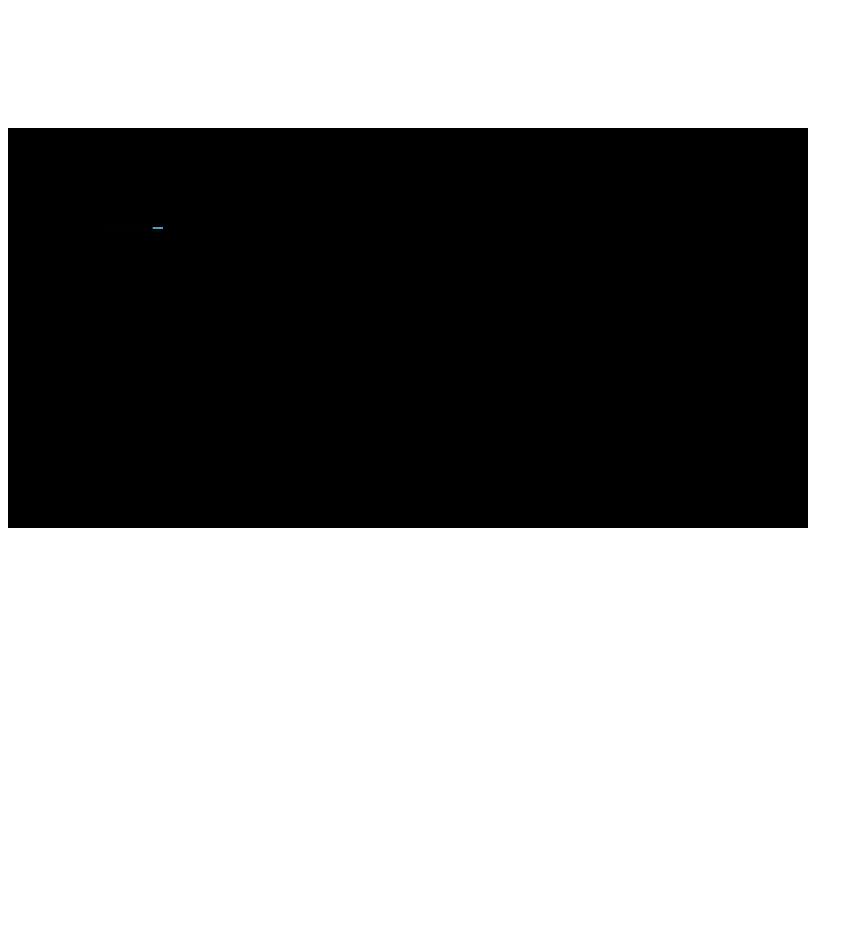
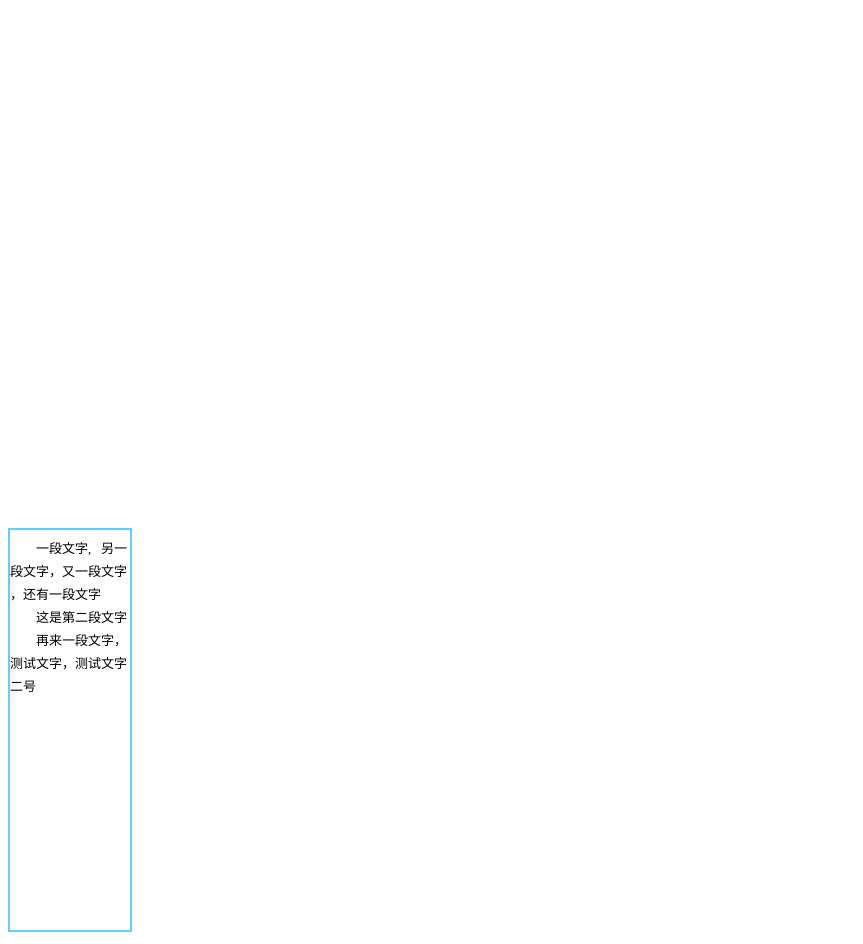
Before and after one commit to LifeOrLife/chart, a website built with Vite: page index.html in a window 1280 px wide. Shown: the part 1480-2424 px from the top of the page, without its empty margins (0-863 px from the left). Built offline with nearby package versions, Linux system fonts and the light colour scheme.

Commit message:
feat: 文字分段渲染

```diff
--- a/index.html
+++ b/index.html
@@ -1,20 +1,18 @@
 <!DOCTYPE html>
 <html lang="en">
+
 <head>
 	<meta charset="UTF-8" />
 	<meta http-equiv="X-UA-Compatible" content="IE=edge" />
 	<meta name="viewport" content="width=device-width, initial-scale=1.0" />
-		<link
-			rel="shortcut icon"
-			href="https://avatars.githubusercontent.com/u/76618355?s=200&v=4"
-			type="image/png"
-		/>
+	<link rel="shortcut icon" href="https://avatars.githubusercontent.com/u/76618355?s=200&v=4" type="image/png" />
 	<title>chart</title>
 	<style>
 		.chart {
 			width: 800px;
 			height: 400px;
 		}
+
 		.text {
 			width: 120px;
 			height: 400px;
@@ -28,8 +26,9 @@
 	<div id="pie" class="chart"></div>
 	<div id="map" class="chart"></div>
 	<div id="wind" class="chart"></div>
-		<canvas id="text" class="text"></canvas>
+	<canvas id="text" class="text" style="border: 2px solid #6cf;"></canvas>
 	<!-- <script type="module" src="./src/main.ts"></script> -->
-		<script type="module" src="./src/renderwind.ts"></script>
+	<script type="module" src="./src/rendertext.ts"></script>
 </body>
+
 </html>
--- a/src/packages/text/index.ts
+++ b/src/packages/text/index.ts
@@ -1,6 +1,7 @@
 /**
  * canvas绘制文字，自动换行
  * 可设置文字的大小，颜色，字体等
+ * todo: 主动换行分段
  */
 
 interface textObj {
@@ -8,13 +9,15 @@ interface textObj {
 	ctx: CanvasRenderingContext2D;
 	width: number;
 	height: number;
+	line: number;
 }
 
 const obj: textObj = {
 	el: null,
 	ctx: null,
 	width: 0,
-	height: 0
+	height: 0,
+	line: 0
 };
 
 const config: {
@@ -26,7 +29,8 @@ export function drawText(canvas: HTMLCanvasElement, text: string): void {
 	config.size = 13;
 	config.h = 20;
 	config.line = 1;
-	calaText(text);
+	// calaText(text);
+	splitParagraph(text);
 }
 
 function initCanvas(canvas: HTMLCanvasElement) {
@@ -52,21 +56,49 @@ function initCanvas(canvas: HTMLCanvasElement) {
 }
 
 /**
+ * 根据换行符对文字进行切割，
+ * 然后做分段处理
+ */
+function splitParagraph(text: string) {
+	let paragraphs = text.split(/\n/g);
+	paragraphs = paragraphs.filter((p) => !!p);
+	paragraphs.forEach((pa, i) => {
+		const line = calculateLine(paragraphs, i);
+		calaText(line, pa);
+	});
+}
+/**
+ * 计算行数
+ */
+function calculateLine(paragraphs: string[], index: number): number {
+	if (index === 0) {
+		return 1;
+	}
+	const num = getCharacterNumber();
+	let _line = 1;
+	for (let i = 0; i < index; i++) {
+		const pa = paragraphs[i];
+		const line = Math.ceil(pa.length / num);
+		_line += line;
+	}
+	return _line;
+}
+
+/**
  * 计算
  */
-function calaText(text: string) {
+function calaText(line: number, text: string) {
 	const words = text.split('');
+	const num = getCharacterNumber();
 	const w_w = config.size as number;
-	// 一行可以放置的文字
-	const num = Math.floor(obj.width / w_w);
 	for (let i = 0; i < words.length; i++) {
 		const w = words[i];
-		let line = 1;
+		let _line = line;
 		if (i >= num) {
-			line = Math.floor(i / num) + 1;
+			_line += Math.floor(i / num);
 		}
 		const x = (i % num) * w_w;
-		const y = line * (w_w + 10);
+		const y = _line * (w_w + 10);
 		drawWord(w, x, y);
 	}
 }
@@ -82,3 +114,13 @@ function drawWord(text: string, x: number, y: number) {
 	ctx.font = `${config.size}px 微软雅黑`;
 	ctx.fillText(text, x, y);
 }
+
+/**
+ * 计算canvas每一行能够渲染的字符数量
+ */
+function getCharacterNumber(): number {
+	const w_w = config.size as number;
+	// 一行可以放置的文字
+	const num = Math.floor(obj.width / w_w);
+	return num;
+}
--- a/src/rendertext.ts
+++ b/src/rendertext.ts
@@ -1,4 +1,10 @@
 import { drawText } from './packages/text';
 
 const el = document.getElementById('text') as HTMLCanvasElement;
-drawText(el, `一段文字，又是一段文字，还是一段文字，再来一段文字`);
+drawText(
+	el,
+	`
+		一段文字,另一段文字，又一段文字，还有一段文字
+		这是第二段文字
+		再来一段文字，测试文字，测试文字二号`
+);
```
Lines whose indentation alone changed are shown as unchanged.
